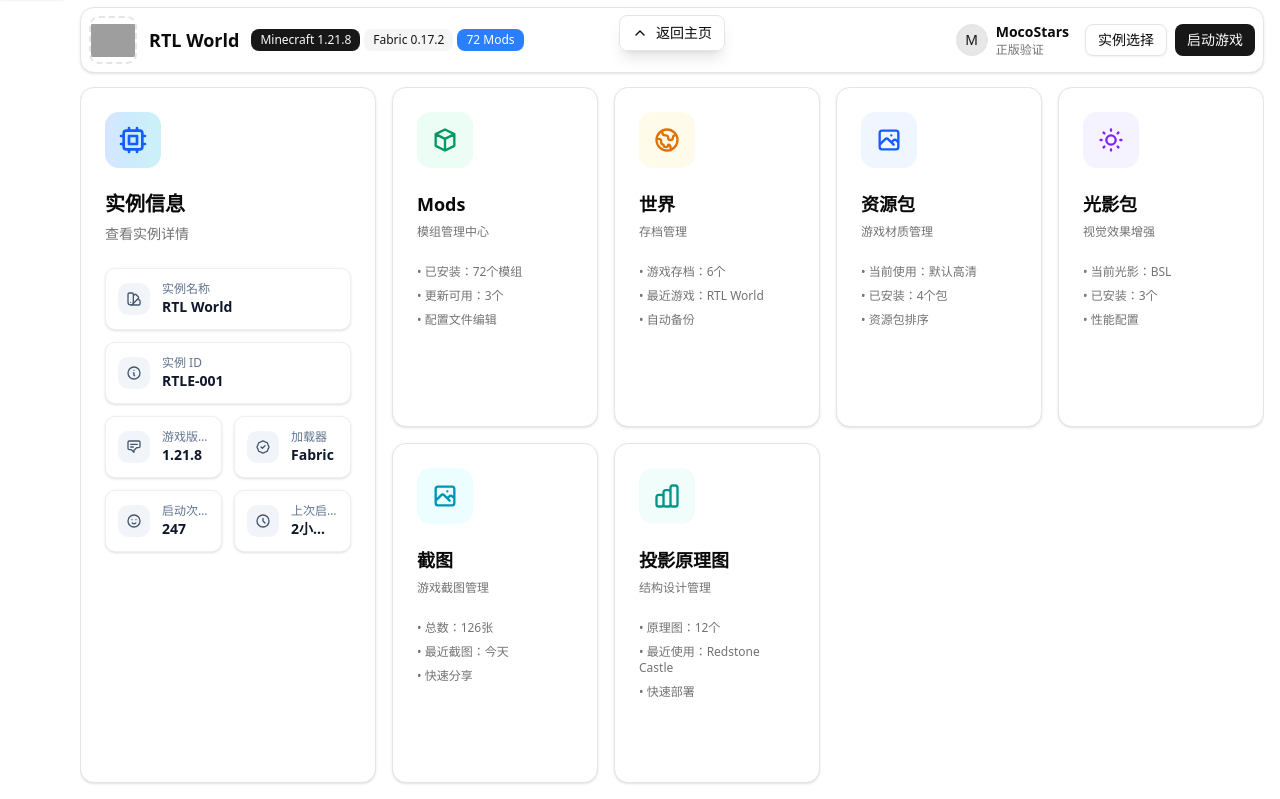
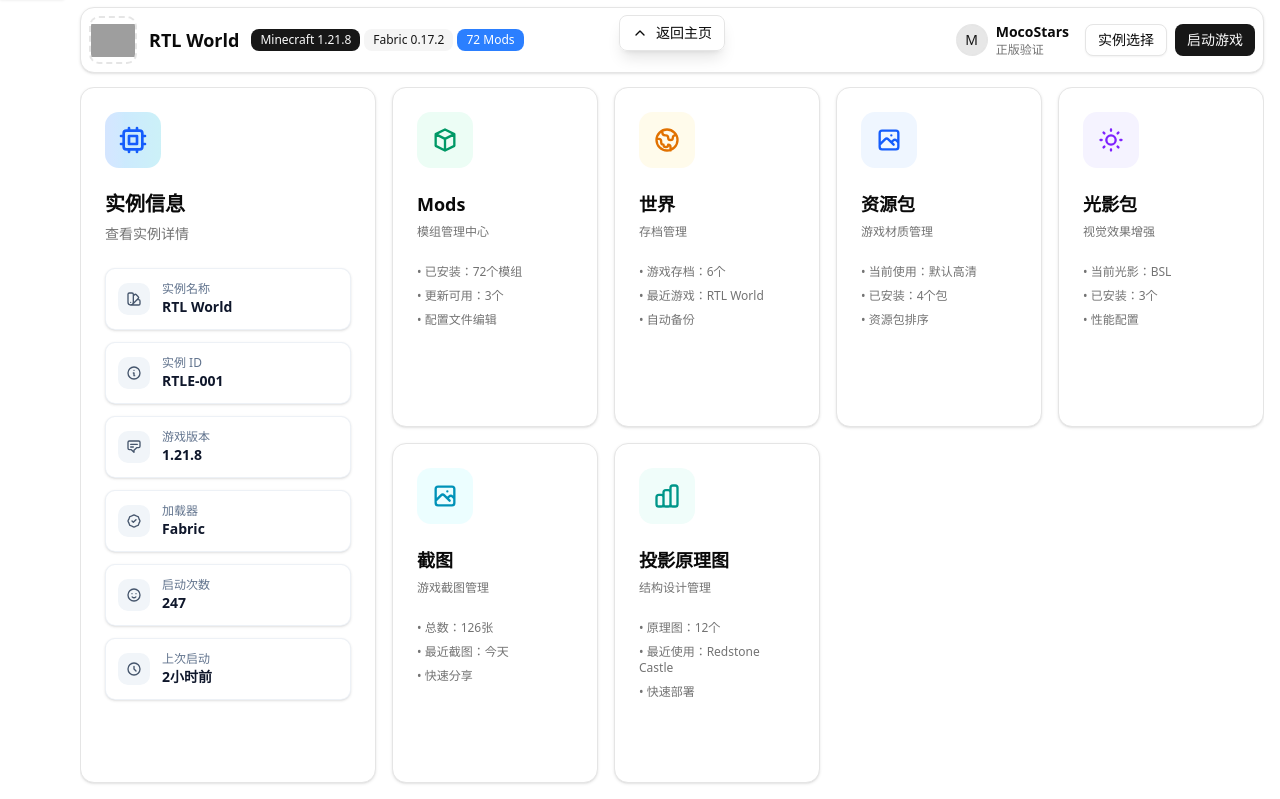
Before and after one commit to Moralts/rtl-ui, a Next.js app: page / in a window 1280 px wide. Shown: the part 801-1600 px from the top of the page. Built offline with nearby package versions, Linux system fonts and the light colour scheme; grey boxes are pictures that could not be loaded.

Commit message:
fix:将被遮挡的内容显示为单独的行

```diff
--- a/components/home/instance-info-card.tsx
+++ b/components/home/instance-info-card.tsx
@@ -91,15 +91,19 @@
           />
         </div>
 
-        {/* 第三行：游戏版本 + 加载器 */}
-        <div className="grid grid-cols-2 gap-3">
+        {/* 第三行：游戏版本*/}
+        <div>
           <InfoItem
             label="游戏版本"
             value="1.21.8"
             tooltip="Minecraft 版本号"
             icon={<svg xmlns="http://www.w3.org/2000/svg" className="h-4 w-4" viewBox="0 0 24 24" fill="none" stroke="currentColor" strokeWidth="2"><path strokeLinecap="round" strokeLinejoin="round" d="M7 8h10M7 12h4m1 8l-4-4H5a2 2 0 01-2-2V5a2 2 0 012-2h14a2 2 0 012 2v6a2 2 0 01-2 2h-3l-4 4z" /></svg>}
           />
-          <InfoItem
+        </div>
+
+        {/* 第四行：加载器 */}
+        <div>
+        <InfoItem
             label="加载器"
             value="Fabric"
             tooltip="模组加载器"
@@ -107,14 +111,18 @@
           />
         </div>
 
-        {/* 第四行：启动次数 + 上次启动 */}
-        <div className="grid grid-cols-2 gap-3">
+        {/* 第五行：启动次数*/}
+        <div>
           <InfoItem
             label="启动次数"
             value="247"
             tooltip="总启动次数"
             icon={<svg xmlns="http://www.w3.org/2000/svg" className="h-4 w-4" viewBox="0 0 24 24" fill="none" stroke="currentColor" strokeWidth="2"><path strokeLinecap="round" strokeLinejoin="round" d="M14.828 14.828a4 4 0 01-5.656 0M9 10h.01M15 10h.01M21 12a9 9 0 11-18 0 9 9 0 0118 0z" /></svg>}
           />
+        </div>
+
+        {/* 第六行：上次启动时间 */}
+        <div>
           <InfoItem
             label="上次启动"
             value="2小时前"
```
